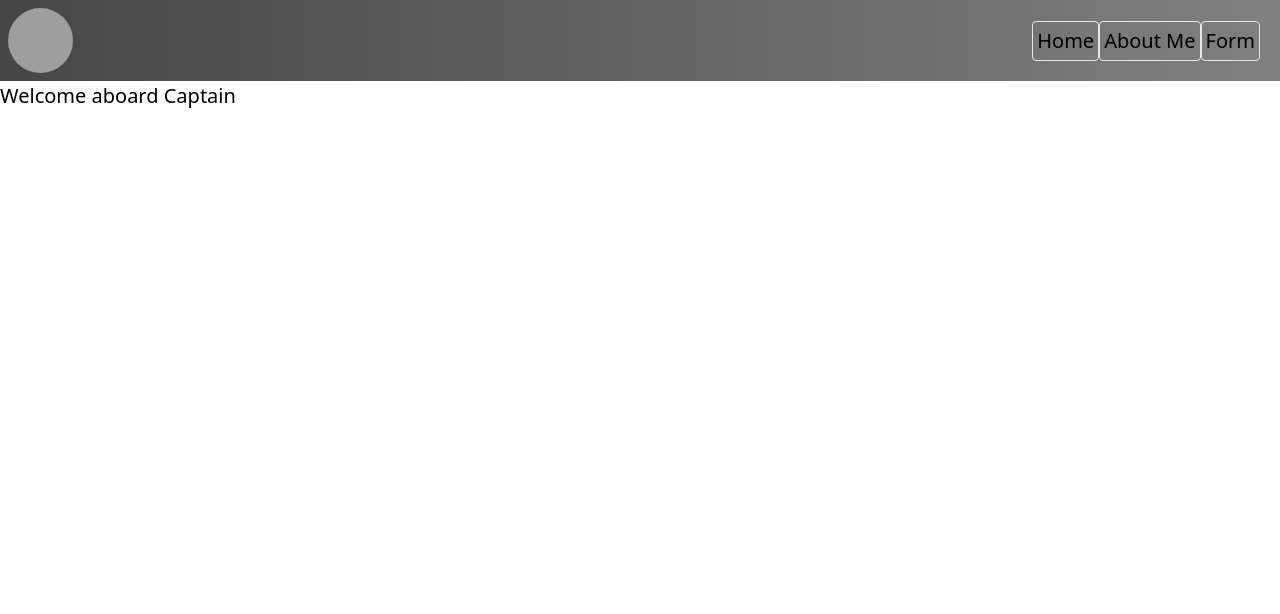
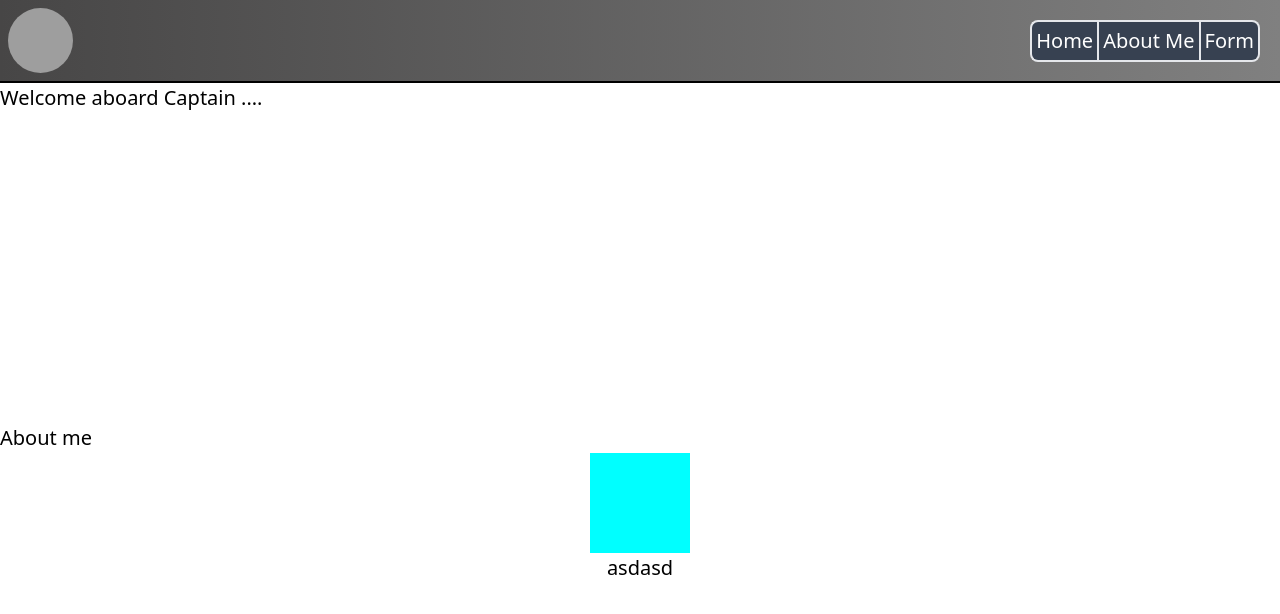
Before and after one commit to FaizOtwRajinNgoding-commits/CodingCamp-09Feb26-FaizMuzacky, a plain HTML site: page index.html in a window 1280 px wide. Drawn offline with nearby package versions, Linux system fonts and the light colour scheme; grey boxes are pictures that could not be loaded.

Commit message:
ga karuan ini der

```diff
--- a/CSS/style.css
+++ b/CSS/style.css
@@ -1,6 +1,3 @@
-
-
-
 .logo {
   background-color: aqua;
   width: 65px;
@@ -14,7 +11,7 @@
 #navbar {
   align-items: center;
   margin-left: auto;
-    margin-right: 20px;;
+  margin-right: 20px;
   font-size: clamp(14px, 2vw, 20px);
 }
 
@@ -25,3 +22,31 @@
 main {
   font-size: clamp(14px, 2vw, 20px);
 }
+
+#main {
+  display: flex;
+  flex-direction: column;
+  gap: 40px;
+}
+
+#upMain {
+  min-height: 300px;
+}
+
+#foto1 {
+  background-color: aqua;
+  width: 100px;
+  height: 100px;
+  background-image: url();
+}
+
+#profil {
+  display: flex;
+  justify-content: center;
+  align-items: center;
+  flex-direction: column;
+}
+
+#headingMiddle {
+    font-size: ;
+}
--- a/index.html
+++ b/index.html
@@ -8,20 +8,28 @@
     <script src="https://cdn.tailwindcss.com"></script>
 </head>
 <body>
-    <header id="header" class="flex">
+    <header id="header" class="flex border-2 border-t-0 border-r-0 border-l-0 border-black">
         <div class="logo mt-2 ml-2 mb-2 shader-xs">
         </div>
-            <nav id="navbar" class="flex">
-                <a class="border rounded p-1" href="">Home</a>
-                <a class="border rounded p-1" href="">About Me</a>
-                <a class="border rounded p-1" href="">Form</a>
+            <nav id="navbar" class="flex text-white">
+                <a id="home" class="border-2 bg-gray-700 border rounded-l-lg p-1 border-r-0 " href="">Home</a>
+                <a id="about-me" class="border-2 bg-gray-700 border p-1" href="">About Me</a>
+                <a id="form" class="border-2 bg-gray-700 border rounded-r-lg p-1 border-l-0" href="">Form</a>
             </nav>
     </header>
 
-    <main>
-        <div class="flex">
-            <h2 class="">Welcome aboard Captain</h2>
-        </div>
+    <main id="main">
+        <section id="upMain">
+            <p>Welcome aboard Captain ....</p>
+        </section>
+
+        <section id="middleMain">
+            <h1 id="headingMiddle">About me</h1>
+            <div id="profil">
+                <div id="foto1"></div>
+                <p> asdasd</p>
+            </div>
+        </section>
     </main>
 
 
```
Lines whose indentation alone changed are shown as unchanged.
